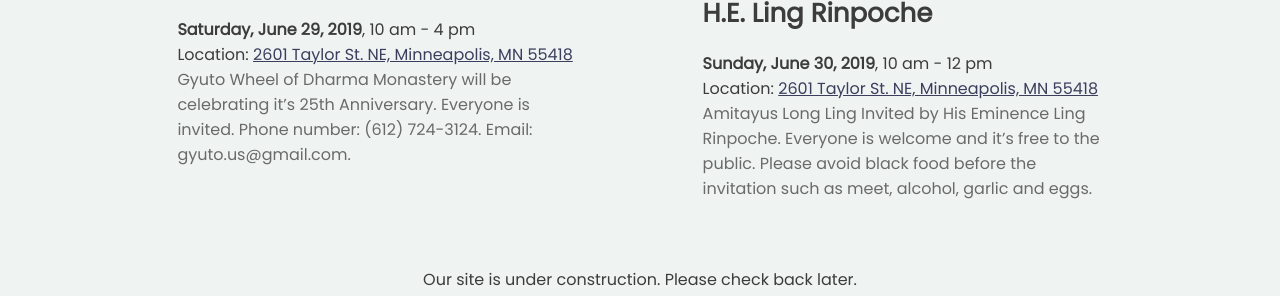
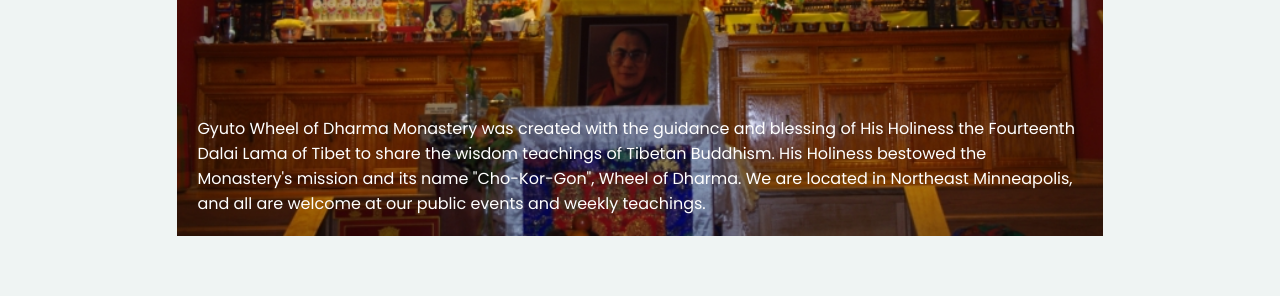
Before and after one commit to gyuto/client, a Gatsby site: page / in a window 1280 px wide. Shown: the part 629-925 px from the top of the page. Built offline with nearby package versions, Linux system fonts and the light colour scheme; Gatsby itself is replaced by a stand-in of ours.

Commit message:
Init landing

```diff
--- a/src/components/events/event.js
+++ b/src/components/events/event.js
@@ -3,7 +3,7 @@
 
 const Img = styled.section`
   opacity: 0.8;
-  &:hover {
+  :hover {
     opacity: 1;
   }
 `
--- a/src/pages/index.js
+++ b/src/pages/index.js
@@ -1,8 +1,9 @@
 import React from "react"
-
+import styled from "styled-components"
 import Layout from "../components/layout"
 import SEO from "../components/seo"
 import Events from "../components/events"
+import alterPic from "../images/alter-close-medium.jpg"
 
 const IndexPage = () => (
   <Layout>
@@ -10,6 +11,36 @@
       title="Home"
       keywords={[`Gyuto`, `Gyuto Minnesota`, `Gyuto Foundation`]}
     />
+    <div
+      style={{
+        marginBottom: 30,
+        position: "relative",
+      }}
+    >
+      <div
+        style={{
+          position: "absolute",
+          bottom: 30,
+          color: "white",
+          padding: 20,
+        }}
+      >
+        Gyuto Wheel of Dharma Monastery was created with the guidance and
+        blessing of His Holiness the Fourteenth Dalai Lama of Tibet to share the
+        wisdom teachings of Tibetan Buddhism. His Holiness bestowed the
+        Monastery's mission and its name "Cho-Kor-Gon", Wheel of Dharma. We are
+        located in Northeast Minneapolis, and all are welcome at our public
+        events and weekly teachings.
+      </div>
+      <img
+        style={{
+          minWidth: "100%",
+          minHeight: "100%",
+        }}
+        src={alterPic}
+        alt="Alter"
+      />
+    </div>
     <Events />
   </Layout>
 )
```
Also changed, not shown: src/images/alter-close-medium.jpg (added).
